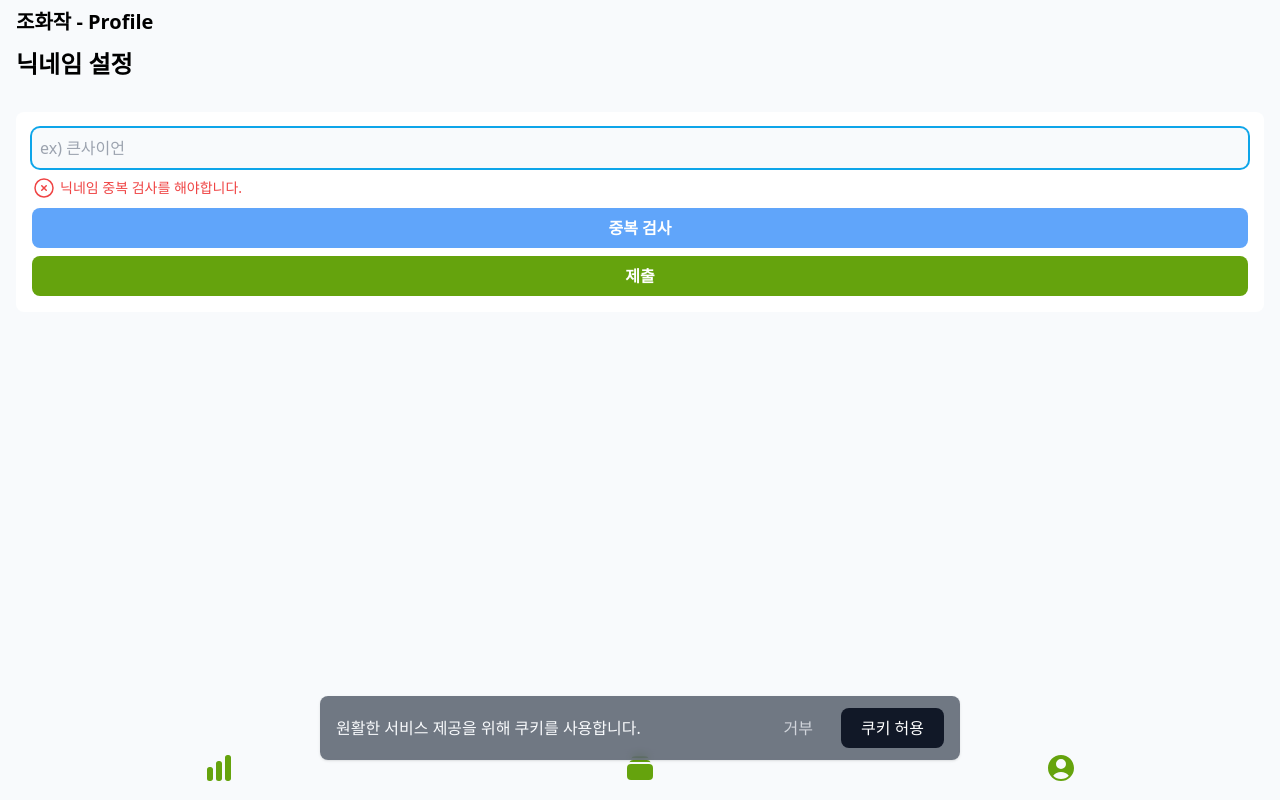
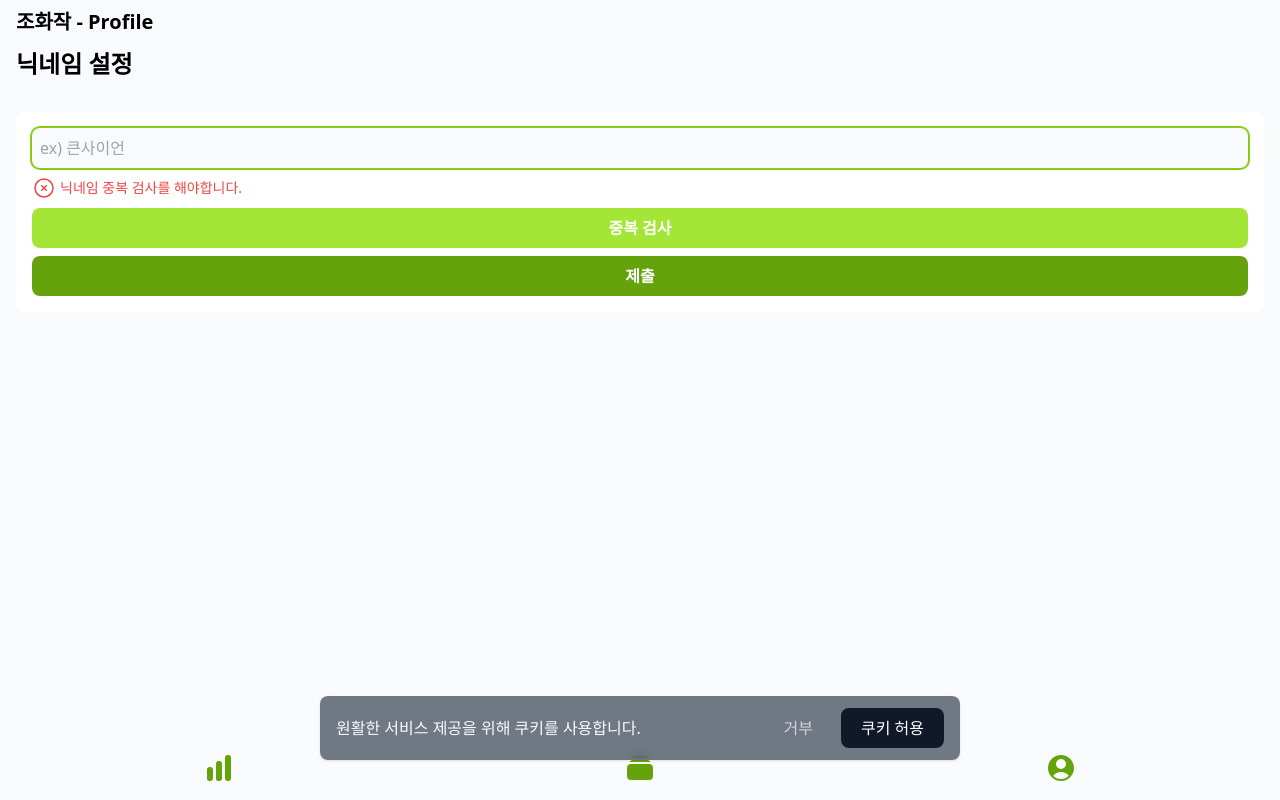
Before and after one commit to jhyunwoo/johwajak-web, a Next.js app: page /profile/nickname in a window 1280 px wide. Built offline with nearby package versions, Linux system fonts and the light colour scheme; no server answers; sample sign-in values are in the browser's storage.

Commit message:
fix change nickname page

```diff
--- a/app/profile/nickname/page.tsx
+++ b/app/profile/nickname/page.tsx
@@ -42,6 +42,11 @@ export default function Nickname() {
     try {
       setIsLoading(true);
       const nickname = getValues("nickname");
+      if (nickname === "") {
+        alert("닉네임을 입력해주세요.");
+        setIsLoading(false);
+        return;
+      }
       const request = await axios.get("/api/user/nickname", {
         params: {
           nickname: nickname,
@@ -85,7 +90,7 @@ export default function Nickname() {
               message: "닉네임은 8글자 이하로 설정해주세요.",
             },
           })}
-          className="ring-2 ring-sky-500 p-2 rounded-lg outline-none bg-slate-50"
+          className="ring-2 ring-lime-500 p-2 rounded-lg outline-none bg-slate-50"
         />
         {errors.nickname && (
           <span className="text-red-500 mt-1">{errors.nickname.message}</span>
@@ -106,13 +111,13 @@ export default function Nickname() {
         <button
           onClick={checkNickname}
           type="button"
-          className="bg-blue-400 p-2 rounded-lg hover:bg-blue-500 transition duration-200 text-white font-semibold mt-2"
+          className="bg-lime-400 p-2 rounded-lg hover:bg-lime-500 transition duration-200 text-white font-semibold mt-2"
         >
           중복 검사
         </button>
         <button
           type="submit"
-          className="bg-lime-600 p-2 rounded-lg hover:bg-sky-500 transition duration-200 text-white font-semibold mt-2"
+          className="bg-lime-600 p-2 rounded-lg hover:bg-lime-500 transition duration-200 text-white font-semibold mt-2"
         >
           제출
         </button>
```
